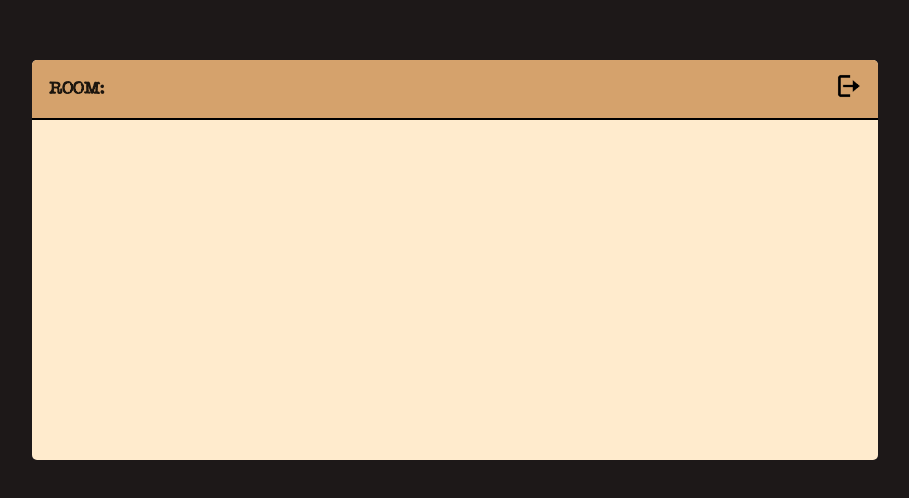
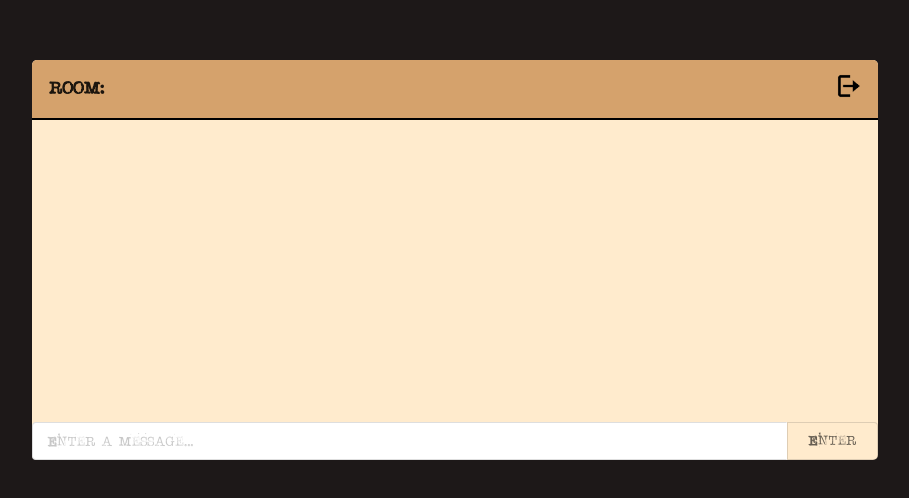
Before and after one commit to Super-Rogatory/chatterly, a React (Create React App) app: page /chat in a window 1280 px wide. Shown: the part 126-624 px from the top of the page, without its empty margins (171-1080 px from the left). Built offline with nearby package versions, Linux system fonts and the light colour scheme; no server answers.

Commit message:
text box shows up, ready to build out input field

```diff
--- a/src/client/components/Chat.js
+++ b/src/client/components/Chat.js
@@ -11,6 +11,7 @@ import {
 	initializeChatbot,
 } from '../../store/effects/thunks';
 import ChatHeader from './ChatHeader';
+import Input from './Input';
 
 let clientSocket;
 
@@ -172,6 +173,7 @@ class Chat extends React.Component {
 						<div className="ui container">
 							<div className="white-background-container">
 								<ChatHeader room={this.state.room} />
+								<Input />
 								{/* Need to flesh out the content */}
 								{/* <form onSubmit={handleClick}>
 									<input
--- /dev/null
+++ b/src/client/components/Input.js
@@ -0,0 +1,39 @@
+import React from 'react';
+
+class Input extends React.Component {
+	constructor() {
+		super();
+		this.state = {
+			message: '',
+		};
+		this.handleSubmit = this.handleSubmit.bind(this);
+		this.handleChange = this.handleChange.bind(this);
+	}
+
+	handleSubmit(e) {
+		e.preventDefault();
+	}
+
+	handleChange(e) {
+		this.setState({
+			[e.target.name]: e.target.value,
+		});
+	}
+
+	render() {
+		return (
+			<form className="ui fluid action input" onSubmit={this.handleSubmit}>
+				<input
+					type="text"
+					value={this.state.message}
+					name="message"
+					placeholder="Enter a message..."
+					onChange={this.handleChange}
+				/>
+				<button className="ui basic button">Enter</button>
+			</form>
+		);
+	}
+}
+
+export default Input;
```
